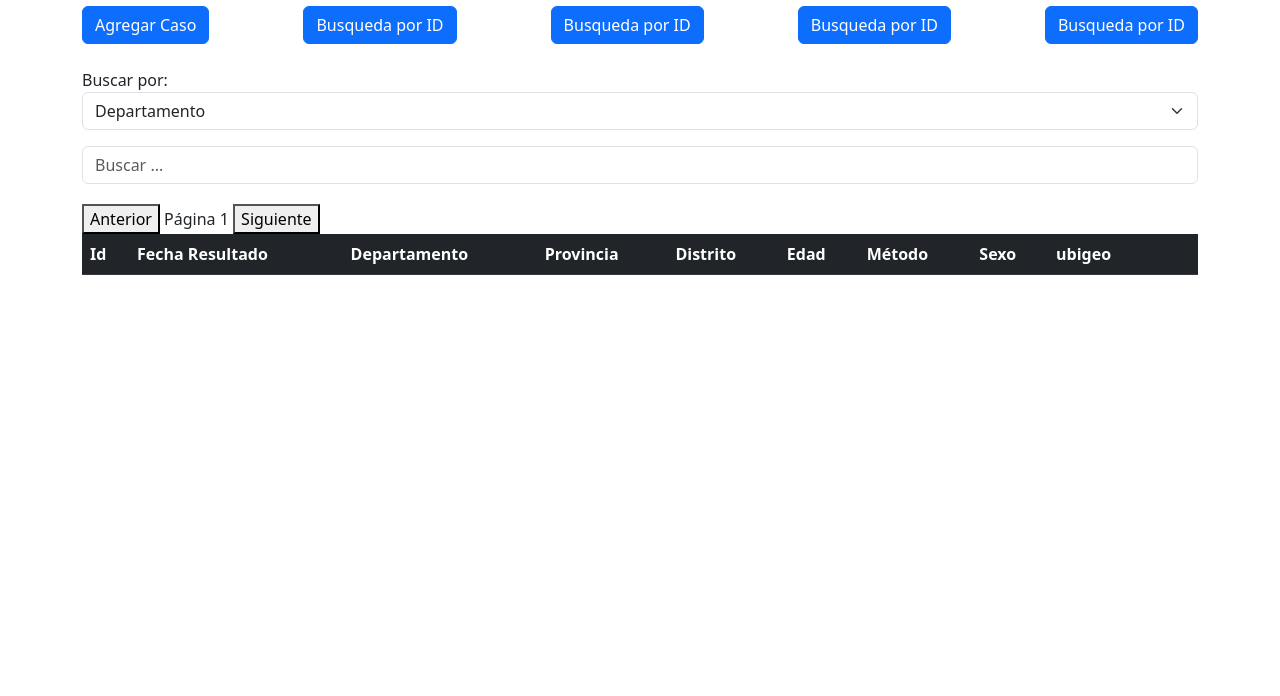
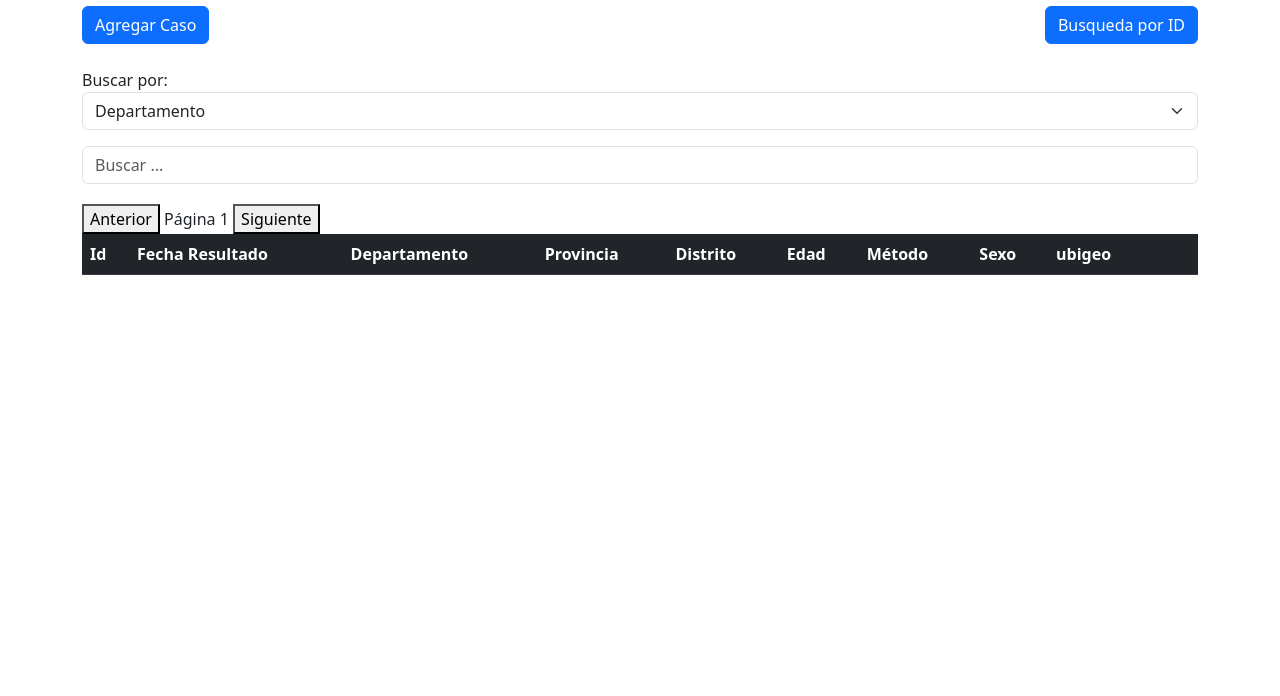
Before and after one commit to Noe-J-F-S-S/consumo_covid_api, a plain HTML site: page index.html in a window 1280 px wide. Shown: the part 104-800 px from the top of the page. Drawn offline with nearby package versions, Linux system fonts and the light colour scheme; no server answers.

Commit message:
delete_buttons

```diff
--- a/index.html
+++ b/index.html
@@ -12,9 +12,6 @@
     <div class="d-flex justify-content-between align-items-center mb-4">
       <a href="formulario.html" class="btn btn-primary">Agregar Caso</a>
       <a href="busquedaID.html" class="btn btn-primary">Busqueda por ID</a>
-      <a href="formulario.html" class="btn btn-primary">Busqueda por ID</a>
-      <a href="formulario.html" class="btn btn-primary">Busqueda por ID</a>
-      <a href="formulario.html" class="btn btn-primary">Busqueda por ID</a>
     </div>
     <div class="mb-3">
       <label for="filterType">Buscar por:</label>
```
